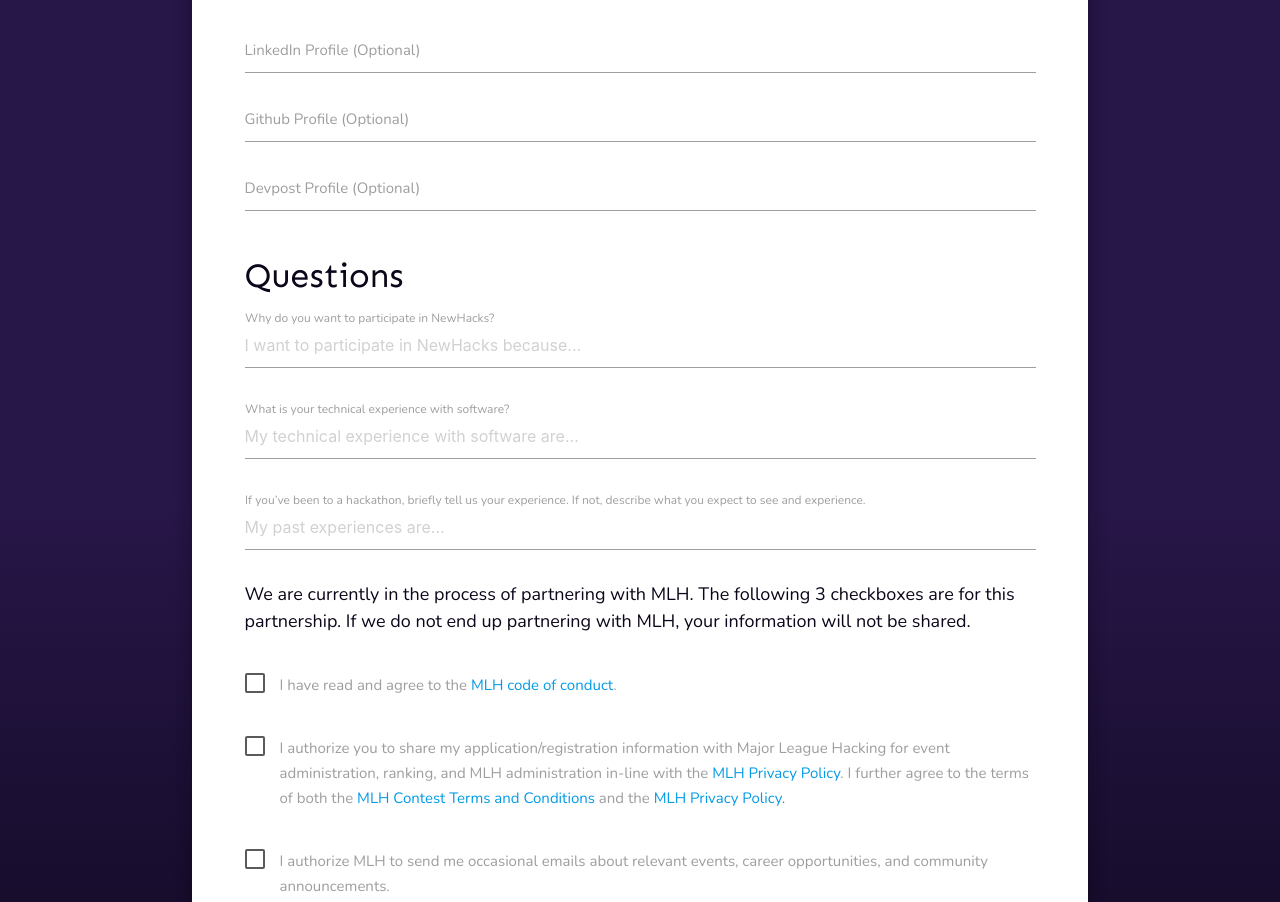
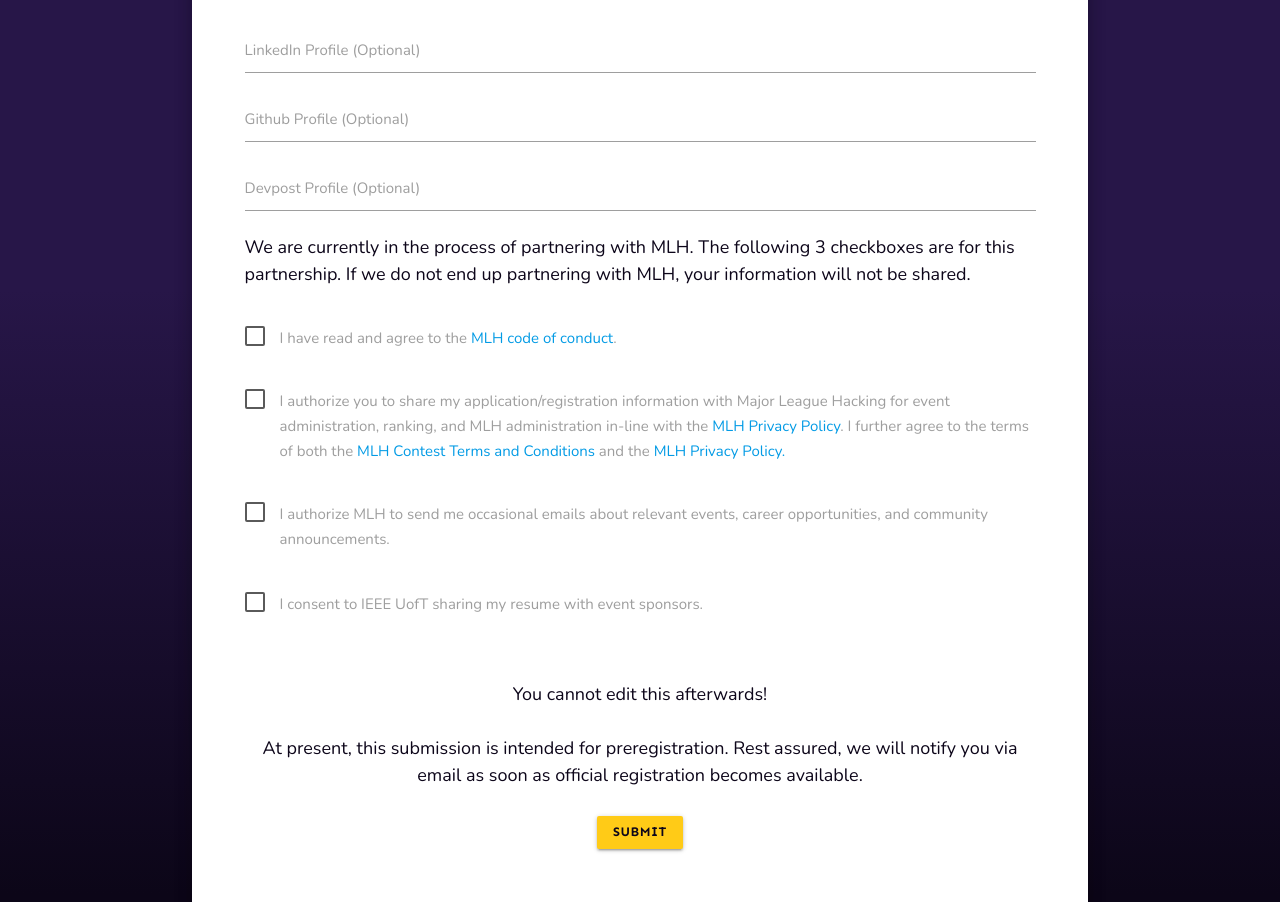
Before and after one commit to ieeeuoft/newhacks-site-2024, a Django app: page /registration/application/ in a window 1280 px wide. Shown: the part 982-1884 px from the top of the page. Run offline with Django 3.2, Linux system fonts and the light colour scheme; the visitor is signed in with stand-in values (Sample User, id 1); data that the repository does not hold is empty; style sheets or scripts are compiled from the project's sources; some libraries are stand-ins or nearby versions.

Commit message:
tentative form changes

```diff
--- a/hackathon_site/registration/forms.py
+++ b/hackathon_site/registration/forms.py
@@ -134,9 +134,9 @@ class ApplicationForm(forms.ModelForm):
             "linkedin",
             "github",
             "devpost",
-            "why_participate",
-            "what_technical_experience",
-            "what_past_experience",
+            # "why_participate",
+            # "what_technical_experience",
+            # "what_past_experience",
             "conduct_agree",
             "logistics_agree",
             "email_agree",
@@ -149,27 +149,27 @@ class ApplicationForm(forms.ModelForm):
                 choices=((None, ""),),
             ),
             "resume": MaterialFileInput(),
-            "why_participate": forms.Textarea(
-                attrs={
-                    "class": "materialize-textarea",
-                    "placeholder": "I want to participate in NewHacks because...",
-                    "data-length": 1000,
-                }
-            ),
-            "what_technical_experience": forms.Textarea(
-                attrs={
-                    "class": "materialize-textarea",
-                    "placeholder": "My technical experience with software are...",
-                    "data-length": 1000,
-                }
-            ),
-            "what_past_experience": forms.Textarea(
-                attrs={
-                    "class": "materialize-textarea",
-                    "placeholder": "My past experiences are...",
-                    "data-length": 1000,
-                }
-            ),
+            # "why_participate": forms.Textarea(
+            #     attrs={
+            #         "class": "materialize-textarea",
+            #         "placeholder": "I want to participate in NewHacks because...",
+            #         "data-length": 1000,
+            #     }
+            # ),
+            # "what_technical_experience": forms.Textarea(
+            #     attrs={
+            #         "class": "materialize-textarea",
+            #         "placeholder": "My technical experience with software are...",
+            #         "data-length": 1000,
+            #     }
+            # ),
+            # "what_past_experience": forms.Textarea(
+            #     attrs={
+            #         "class": "materialize-textarea",
+            #         "placeholder": "My past experiences are...",
+            #         "data-length": 1000,
+            #     }
+            # ),
             "phone_number": forms.TextInput(attrs={"placeholder": "+1 (123) 456-7890"}),
             "graduation_year": forms.NumberInput(attrs={"placeholder": 2023}),
         }
--- a/hackathon_site/registration/jinja2/registration/application.html
+++ b/hackathon_site/registration/jinja2/registration/application.html
@@ -58,12 +58,12 @@
     {{ render_field(form.github, size="s12 marginTop0", show_help_text_as_label=True) }}
     {{ render_field(form.devpost, size="s12 marginTop0", show_help_text_as_label=True) }}
 
-    <div class="col s12">
+{#    <div class="col s12">
         <h4>Questions</h4>
     </div>
     {{ render_field(form.why_participate, show_help_text_as_label=True) }}
     {{ render_field(form.what_technical_experience, show_help_text_as_label=True) }}
-    {{ render_field(form.what_past_experience, show_help_text_as_label=True) }}
+    {{ render_field(form.what_past_experience, show_help_text_as_label=True) }}#}
 
     <div class="col s12">
         <p>We are currently in the process of partnering with MLH. The following 3 checkboxes are for this partnership. If we do not end up partnering with MLH, your information will not be shared.</p>
--- a/hackathon_site/registration/models.py
+++ b/hackathon_site/registration/models.py
@@ -139,21 +139,21 @@ class Application(models.Model):
     devpost = models.URLField(
         max_length=200, help_text="Devpost Profile (Optional)", null=True, blank=True
     )
-    why_participate = models.TextField(
-        null=False,
-        help_text="Why do you want to participate in NewHacks?",
-        max_length=1000,
-    )
-    what_technical_experience = models.TextField(
-        null=False,
-        help_text="What is your technical experience with software?",
-        max_length=1000,
-    )
-    what_past_experience = models.TextField(
-        null=False,
-        help_text="If you’ve been to a hackathon, briefly tell us your experience. If not, describe what you expect to see and experience.",
-        max_length=1000,
-    )
+    # why_participate = models.TextField(
+    #     null=False,
+    #     help_text="Why do you want to participate in NewHacks?",
+    #     max_length=1000,
+    # )
+    # what_technical_experience = models.TextField(
+    #     null=False,
+    #     help_text="What is your technical experience with software?",
+    #     max_length=1000,
+    # )
+    # what_past_experience = models.TextField(
+    #     null=False,
+    #     help_text="If you’ve been to a hackathon, briefly tell us your experience. If not, describe what you expect to see and experience.",
+    #     max_length=1000,
+    # )
     conduct_agree = models.BooleanField(
         help_text="I have read and agree to the "
         '<a href="https://static.mlh.io/docs/mlh-code-of-conduct.pdf" rel="noopener noreferrer" target="_blank">MLH code of conduct</a>.',
--- a/hackathon_site/review/admin.py
+++ b/hackathon_site/review/admin.py
@@ -122,9 +122,9 @@ class ApplicationInline(admin.TabularInline):
         "linkedin",
         "github",
         "devpost",
-        "why_participate",
-        "what_technical_experience",
-        "what_past_experience",
+        # "why_participate",
+        # "what_technical_experience",
+        # "what_past_experience",
         "get_resume_link",
         "age",
         "get_reviewer_name",
```
